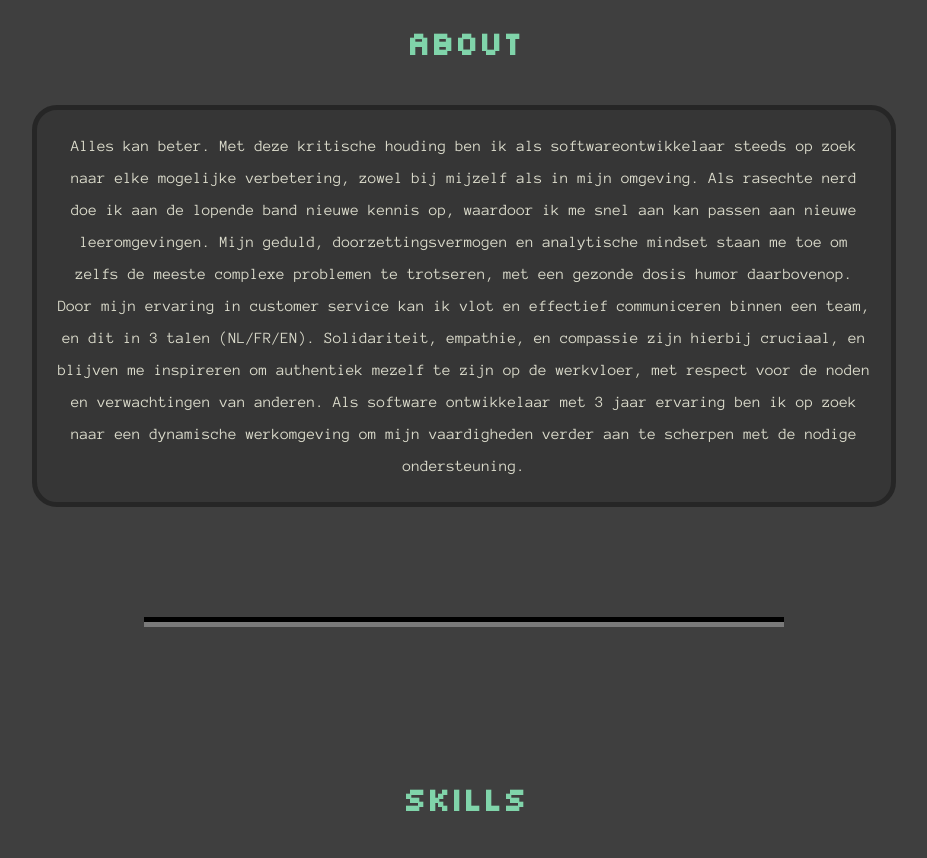
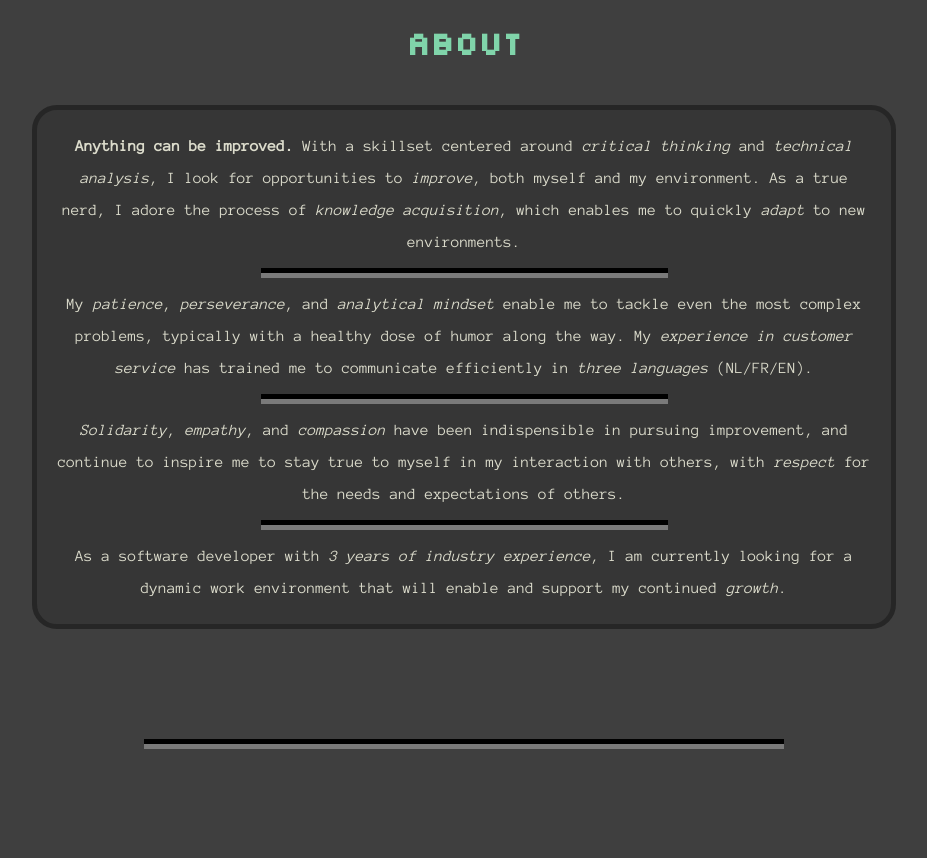
Before and after one commit to bokondog/bokondog.github.io, a plain HTML site: page index.html in a window 1280 px wide. Shown: the part 1360-2218 px from the top of the page, without its empty margins (176-1103 px from the left). Drawn offline with Linux system fonts and the light colour scheme.

Commit message:
translate about text

```diff
--- a/index.html
+++ b/index.html
@@ -35,33 +35,29 @@
       <img class="profile-portrait" src="assets/self.png" alt="self-portrait of the author"></img>
       <h2>About</h2>
       <div class="card" id="intro">
-        <p>Alles kan beter. Met deze kritische
-          houding ben ik als softwareontwikkelaar
-          steeds op zoek naar elke mogelijke
-          verbetering, zowel bij mijzelf als in mijn
-          omgeving. Als rasechte nerd doe ik aan de
-          lopende band nieuwe kennis op, waardoor ik
-          me snel aan kan passen aan nieuwe
-          leeromgevingen.
-
-          Mijn geduld, doorzettingsvermogen en
-          analytische mindset staan me toe om zelfs
-          de meeste complexe problemen te trotseren,
-          met een gezonde dosis humor daarbovenop.
-          Door mijn ervaring in customer service kan
-          ik vlot en effectief communiceren binnen
-          een team, en dit in 3 talen (NL/FR/EN).
-          Solidariteit, empathie, en compassie zijn
-          hierbij cruciaal, en blijven me inspireren
-          om authentiek mezelf te zijn op de
-          werkvloer, met respect voor de noden en
-          verwachtingen van anderen.
-          Als software ontwikkelaar met 3 jaar
-          ervaring ben ik op zoek naar een
-          dynamische werkomgeving om mijn
-          vaardigheden verder aan te scherpen met de
-          nodige ondersteuning.
+          <p><strong>Anything can be improved.</strong> With a skillset centered around <em>critical thinking</em> and
+            <em>technical analysis</em>, I look
+            for opportunities to <em>improve</em>, both myself and my environment. As a true nerd, I adore the process
+            of
+            <em>knowledge acquisition</em>, which enables me to quickly <em>adapt</em> to new environments.
         </p>
+          <hr>
+          <p>My <em>patience</em>, <em>perseverance</em>, and <em>analytical mindset</em> enable me to tackle even the
+            most complex problems,
+            typically with a healthy dose of humor along the way. My <em>experience in customer service</em> has trained
+            me to
+            communicate efficiently in <em>three languages</em> (NL/FR/EN).</p>
+          <hr>
+          <p><em>Solidarity</em>, <em>empathy</em>, and <em>compassion</em> have been indispensible in pursuing
+            improvement, and continue to
+            inspire me to stay true to myself in my interaction with others, with <em>respect</em> for the needs and
+            expectations
+            of others.</p>
+          <hr>
+          <p>As a software developer with <em>3 years of industry experience</em>, I am currently looking for a dynamic
+            work
+            environment that will enable and support my continued <em>growth</em>.</p>
+        </div>
       </div>
     </div>
   </section>
```
